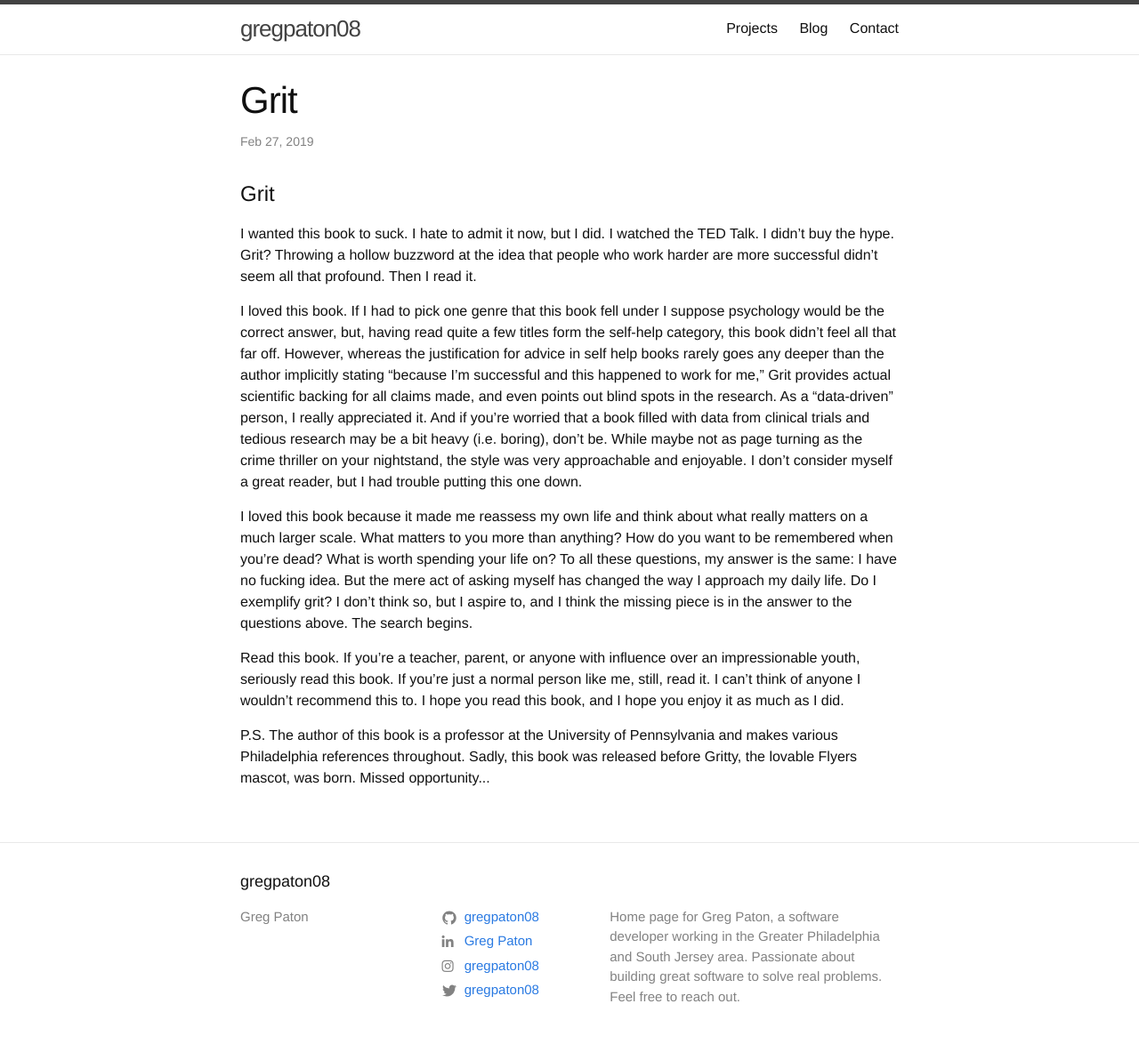
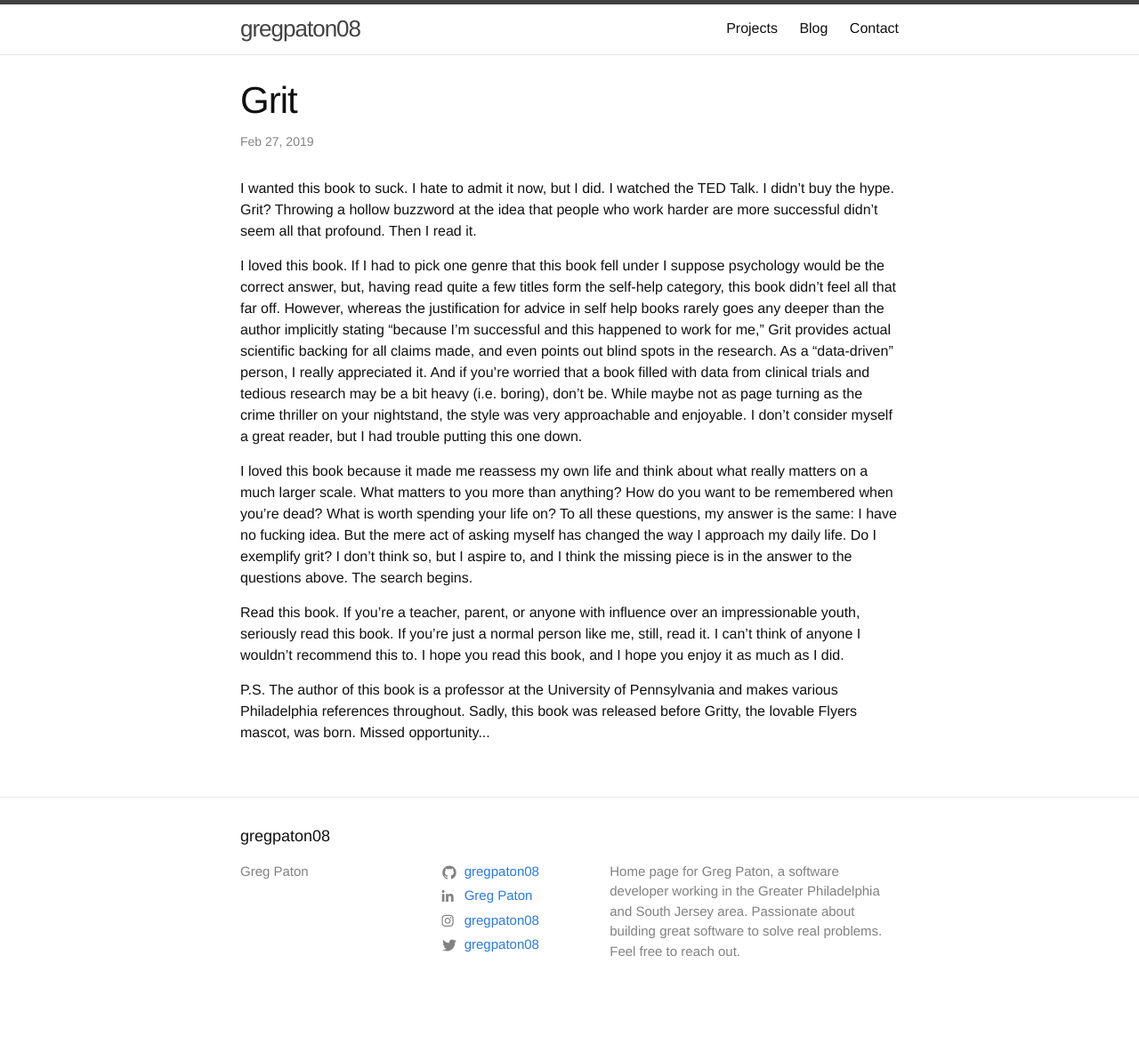
Before and after one commit to gregpaton08/gregpaton08.github.io, a Jekyll site: the page built from _posts/2019-02-27-grit.html, in a window 1280 px wide. Shown: the whole page at 89% size. Built offline with Jekyll 4.4.1, drawn with Linux system fonts in a browser that asks for light colours; nearby versions of some CDN libraries; after the commit the page ends 1141 px from its top, so only the background shows below that.

Commit message:
Update 2019-02-27-grit.html

```diff
--- a/_posts/2019-02-27-grit.html
+++ b/_posts/2019-02-27-grit.html
@@ -2,7 +2,6 @@
 layout: post
 ---
 
-<h1>Grit</h1>
 <p>
 I wanted this book to suck. I hate to admit it now, but I did. I watched the TED Talk. I didn’t buy the hype. Grit? Throwing a hollow buzzword at the idea that people who work harder are more successful didn’t seem all that profound. Then I read it.
 </p>
```
